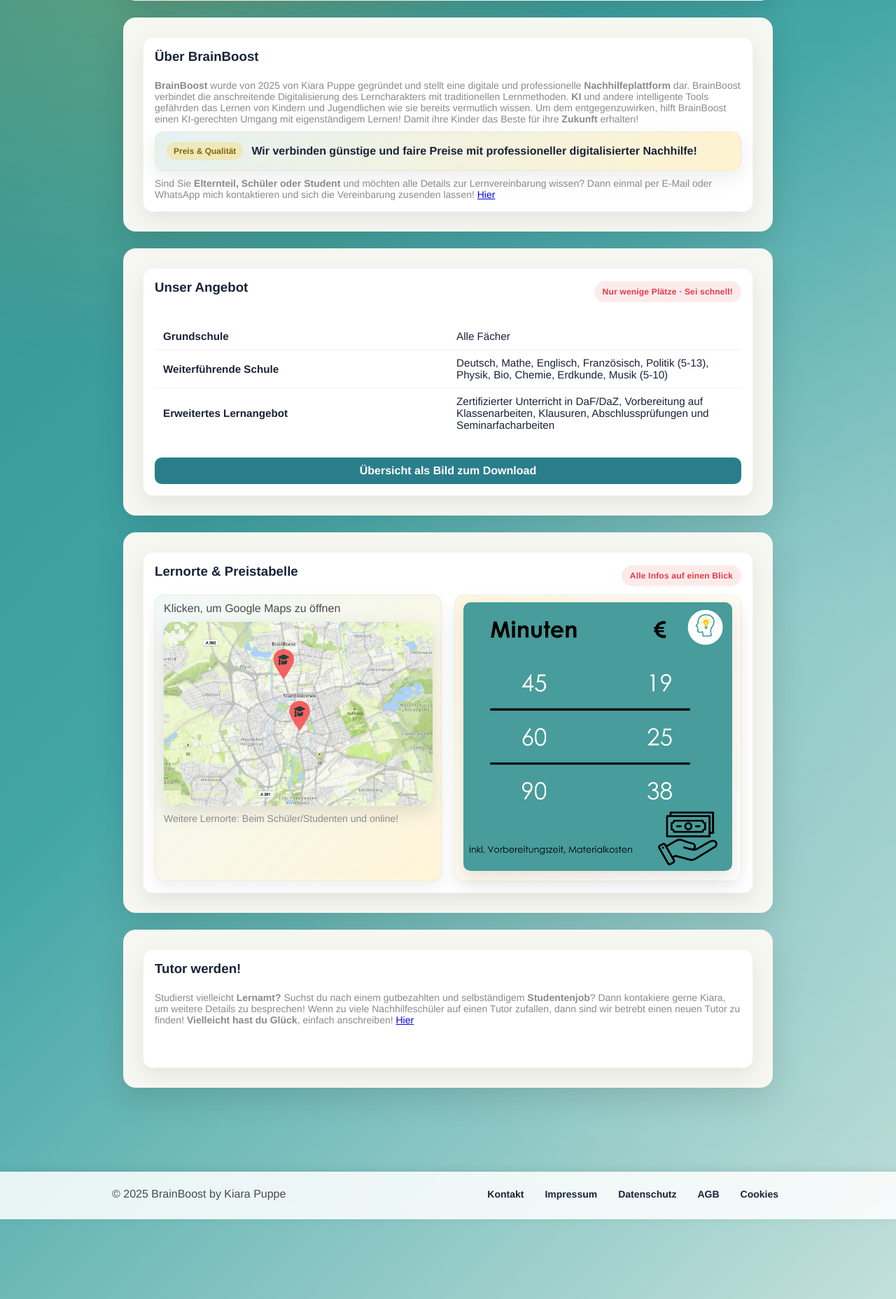
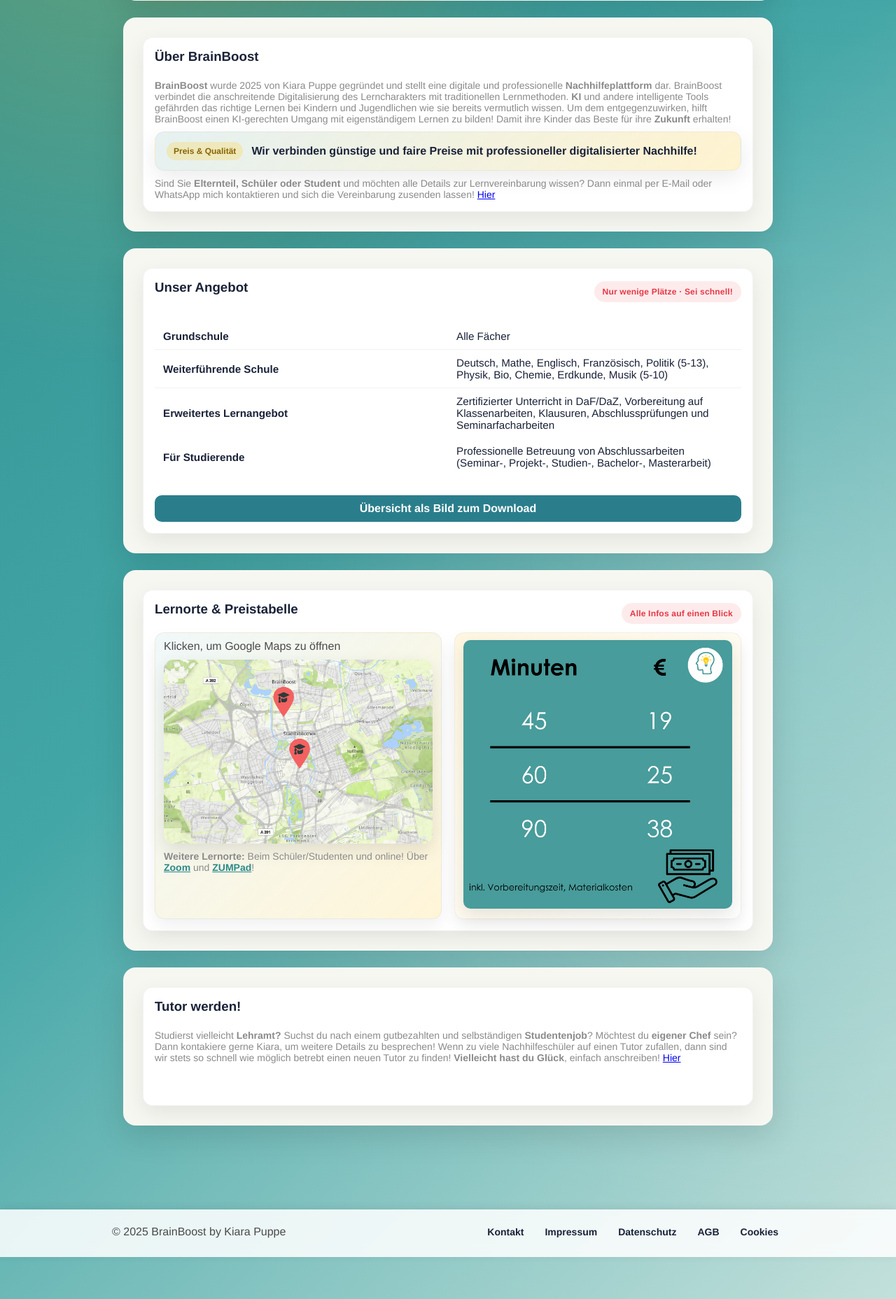
Before and after one commit to smigalski/brainboost-app, a Django app: page / in a window 1280 px wide. Shown: the part 622-2479 px from the top of the page at 70% size. Run offline with Django 4.2, Linux system fonts and the light colour scheme; the visitor is signed in with stand-in values (Sample User, id 1).

Commit message:
landig page

```diff
--- a/brainboost/core/static/core/styles.css
+++ b/brainboost/core/static/core/styles.css
@@ -1,6 +1,7 @@
 :root {
     --teal: #2c8a8a;
     --teal-dark: #1f6666;
+    --logo-turquoise: #369693;
     --cream: #f7f7f2;
     --yellow: #ffc928;
     --red: #e63946;
@@ -20,6 +21,10 @@
     color: var(--accent);
     min-height: 100vh;
 }
+
+strong.accent { color: #e63946; }
+strong.logo { color: var(--logo-turquoise); }
+
 
 .hero-bg {
     position: fixed;
--- a/brainboost/core/templates/landing.html
+++ b/brainboost/core/templates/landing.html
@@ -27,9 +27,9 @@
 
     <div class="info-tile">
         <h3>Über BrainBoost</h3>
-        <p class="tile-placeholder"><strong>BrainBoost</strong> wurde von 2025 von Kiara Puppe gegründet und stellt eine digitale und professionelle <strong>Nachhilfeplattform</strong> dar.
+        <p class="tile-placeholder"><strong>BrainBoost</strong> wurde 2025 von Kiara Puppe gegründet und stellt eine digitale und professionelle <strong>Nachhilfeplattform</strong> dar.
             BrainBoost verbindet die anschreitende Digitalisierung des Lerncharakters mit traditionellen Lernmethoden. <strong>KI</strong> und andere intelligente Tools gefährden
-            das Lernen von Kindern und Jugendlichen wie sie bereits vermutlich wissen. Um dem entgegenzuwirken, hilft BrainBoost einen KI-gerechten Umgang mit eigenständigem Lernen! Damit ihre Kinder das Beste für ihre <strong>Zukunft</strong> erhalten!</p>
+            das richtige Lernen bei Kindern und Jugendlichen wie sie bereits vermutlich wissen. Um dem entgegenzuwirken, hilft BrainBoost einen KI-gerechten Umgang mit eigenständigem Lernen zu bilden! Damit ihre Kinder das Beste für ihre <strong>Zukunft</strong> erhalten!</p>
 
         <div style="display:flex;align-items:center;gap:12px;padding:14px 16px;border-radius:14px;background:linear-gradient(135deg, rgba(44,138,138,0.12), rgba(255,201,40,0.22));box-shadow:0 10px 30px rgba(0,0,0,0.08);border:1px solid rgba(0,0,0,0.04);">
             <span class="badge info">Preis &amp; Qualität</span>
@@ -61,6 +61,10 @@
                 <tr>
                     <td style="padding:10px 12px;font-weight:600;">Erweitertes Lernangebot</td>
                     <td style="padding:10px 12px;word-break:break-word;">Zertifizierter Unterricht in DaF/DaZ, Vorbereitung auf Klassenarbeiten, Klausuren, Abschlussprüfungen und Seminarfacharbeiten</td>
+                </tr>
+                <tr>
+                    <td style="padding:10px 12px;font-weight:600;">Für Studierende</td>
+                    <td style="padding:10px 12px;word-break:break-word;">Professionelle Betreuung von Abschlussarbeiten (Seminar-, Projekt-, Studien-, Bachelor-, Masterarbeit)</td>
                 </tr>
             </tbody>
         </table>
@@ -98,7 +102,7 @@
                     <a class="map-link" href="https://www.google.com/maps/search/?api=1&query=Karl-Schmidt-Stra%C3%9Fe+20,+38114+Braunschweig" target="_blank" rel="noreferrer noopener" style="display:block;">
                     <img class="location-image" src="{% static 'design/KarteOrte.png' %}" alt="Lernorte auf der Karte" style="width:100%;height:auto;">
                 </a>
-                <p class="tile-placeholder" style="margin:10px 0 0;">Weitere Lernorte: Beim Schüler/Studenten und online!</p>
+                <p class="tile-placeholder" style="margin:10px 0 0;"><strong>Weitere Lernorte: </strong>Beim Schüler/Studenten und online! Über <a href="https://zoom.us/" target="_blank" rel="noopener noreferrer" style="color:var(--teal);"><strong>Zoom</strong></a> und <a href="https://zumpad.zum.de/" target="_blank" rel="noopener noreferrer" style="color:var(--teal);"><strong>ZUMPad</strong></a>!</p>
                 </div>
                 <div style="flex:1 1 280px;min-width:260px;padding:10px 12px;border:1px solid rgba(0,0,0,0.05);border-radius:14px;background:linear-gradient(135deg, rgba(255,183,0,0.12), rgba(255,255,255,0.96));box-shadow:0 10px 22px rgba(0,0,0,0.06);">
                     <button id="preise-open-btn" style="border:none;background:transparent;padding:0;width:100%;cursor:pointer;">
@@ -179,8 +183,8 @@
 
     <div class="info-tile">
         <h3>Tutor werden!</h3>
-        <p class="tile-placeholder">Studierst vielleicht <strong>Lernamt?</strong> Suchst du nach einem gutbezahlten und selbständigem <strong>Studentenjob</strong>?
-            Dann kontakiere gerne Kiara, um weitere Details zu besprechen! Wenn zu viele Nachhilfeschüler auf einen Tutor zufallen, dann sind wir betrebt einen neuen Tutor zu finden! <strong>Vielleicht hast du Glück</strong>, einfach anschreiben! <a href="{% url 'contact' %}">Hier</a>
+        <p class="tile-placeholder">Studierst vielleicht <strong>Lehramt?</strong> Suchst du nach einem gutbezahlten und selbständigen <strong>Studentenjob</strong>? Möchtest du <strong>eigener Chef</strong> sein?
+            Dann kontakiere gerne Kiara, um weitere Details zu besprechen! Wenn zu viele Nachhilfeschüler auf einen Tutor zufallen, dann sind wir stets so schnell wie möglich betrebt einen neuen Tutor zu finden! <strong>Vielleicht hast du Glück</strong>, einfach anschreiben! <a href="{% url 'contact' %}">Hier</a>
         </p>
     </div>
 </div>
```
